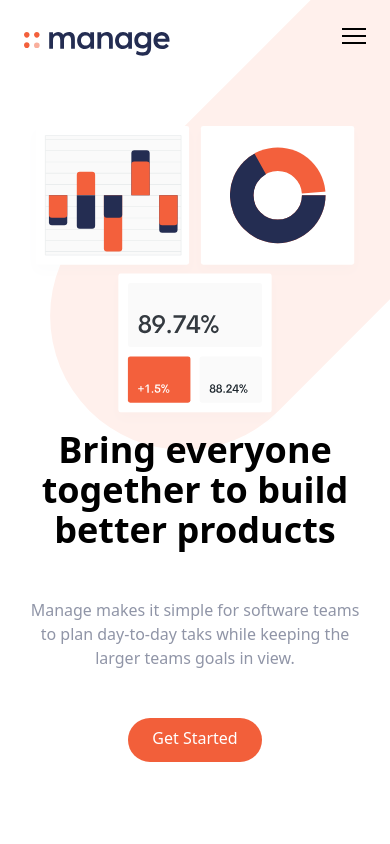
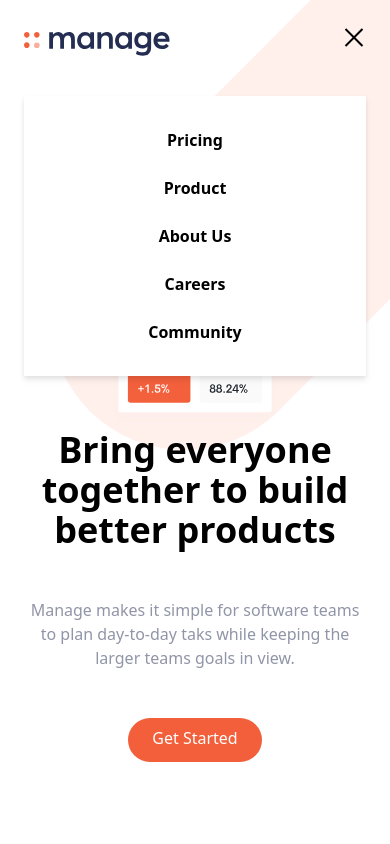
Before and after one commit to KalennaCodes/Landing-page-Tailwind, a website: page src/index.html in a window 390 px wide. Both pictures are taken after a click on the button 354 px from the left and 40 px from the top of the page. Shown: the top 844 px of the page. Drawn offline with Linux system fonts and the light colour scheme.

Commit message:
final update

```diff
--- a/js/script.js
+++ b/js/script.js
@@ -0,0 +1,8 @@
+const btn = document.getElementById('menu-btn')
+const nav = document.getElementById('menu')
+
+btn.addEventListener('click', () => {
+    btn.classList.toggle('open')
+    nav.classList.toggle('flex')
+    nav.classList.toggle('hidden')
+})
--- a/src/index.html
+++ b/src/index.html
@@ -37,7 +37,7 @@
       </div>
       <!--MOBILE MENU-->
       <div class="md:hidden">
-        <div id="menu" class="absolute flex flex-col items-center self-end hidden py-8 mt-10 space-y-6 font-bold bg-white sm:w-auto sm:self-center left-6 right-6 drop-shadow-md">
+        <div id="menu" class="absolute flex-col items-center self-end hidden py-8 mt-10 space-y-6 font-bold bg-white sm:w-auto sm:self-center left-6 right-6 drop-shadow-md">
           <a href="#">Pricing</a>
           <a href="#">Product</a>
           <a href="#">About Us</a>
@@ -273,6 +273,6 @@
   </div>
 </footer>
 
-
+<script src="../js/script.js"></script>
 </body>
 </html>
```
